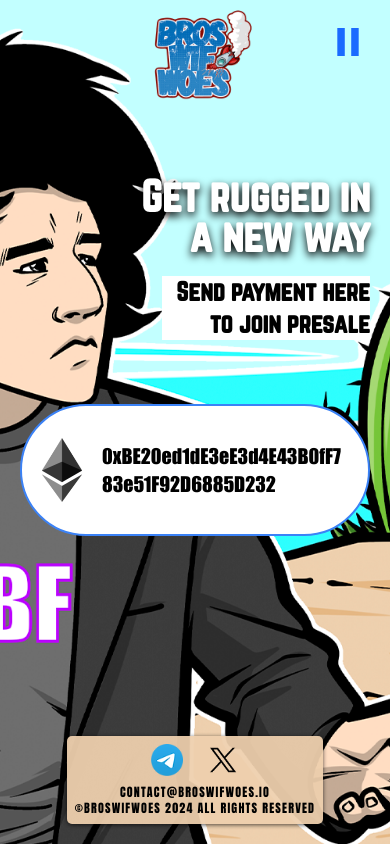
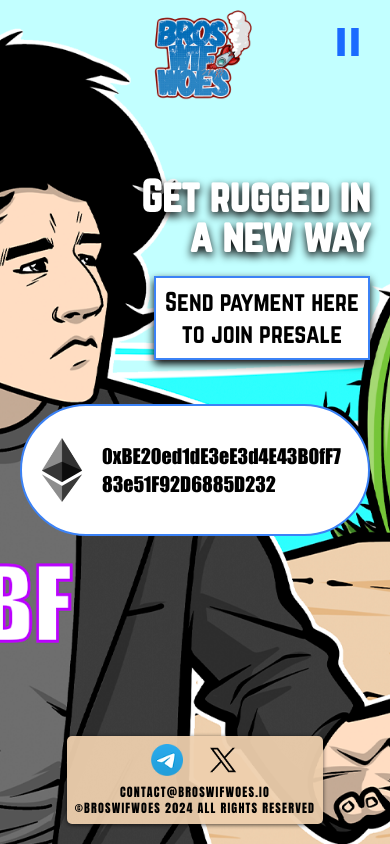
Before and after one commit to trust0212-fantohm/presale-demo, a Next.js app: page /home in a window 390 px wide. Built offline with nearby package versions, Linux system fonts and the light colour scheme; a web font is replaced by a local one.

Commit message:
updated twitter link and text color

```diff
--- a/src/app/home/page.tsx
+++ b/src/app/home/page.tsx
@@ -70,7 +70,7 @@
 				<p className="font-norwester text-5xl font-bold text-white drop-shadow-[0px_4px_4px_#000] md:w-64 md:text-right md:text-[40px] sm:absolute sm:top-44 sm:leading-none">
 					Get rugged in a new way
 				</p>
-				<p className="font-norwester pl-20 text-3xl font-bold text-white drop-shadow-[0px_4px_4px_#000] md:mt-5 md:w-52 md:bg-white md:pl-2 md:text-right md:text-2xl md:text-black md:drop-shadow-none sm:absolute sm:top-64 sm:text-2xl">
+				<p className="font-norwester pl-20 text-3xl font-bold text-white drop-shadow-[0px_4px_4px_#000] md:mt-5 md:w-[216px] md:text-center md:p-2 md:text-2xl md:text-black md:bg-white md:border-2 md:border-blue-500 md:font-medium sm:absolute sm:top-64 sm:text-2xl">
 					Send payment here to join presale
 				</p>
 				<div
@@ -115,7 +115,7 @@
 							className="sm:h-8 sm:w-8"
 						/>
 					</Link>
-					<Link href="http://twitter.com" target="-blank">
+					<Link href="https://twitter.com/BrosWifWoes" target="-blank">
 						<Image
 							src="/twitter.webp"
 							alt="Twitter"
```
